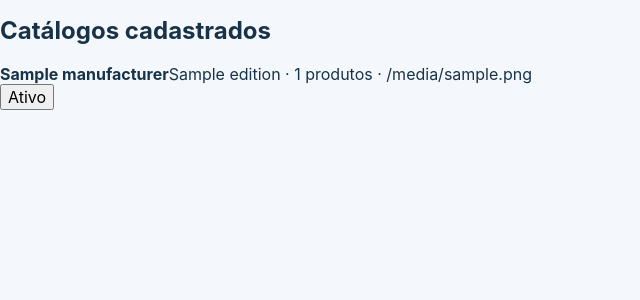
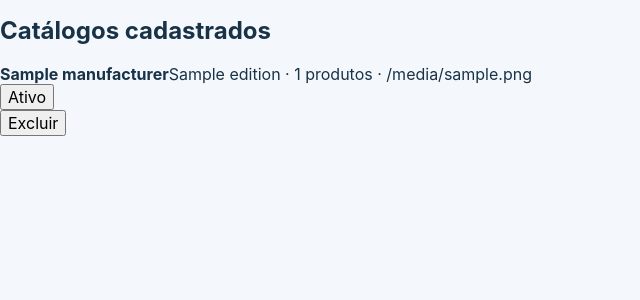
Before and after one commit to caelessa/PESQUISA_PECAS, a Flask app: template templates/admin_catalogs.html in a window 1280 px wide. Shown: the part 315-615 px from the top of the page, without its empty margins (0-640 px from the left). Run offline with Flask 3, Linux system fonts and the light colour scheme; the template is opened without the code that fills it: most values are stand-ins (such as "Sample title", 1, 10 or a date in 2020); some libraries are stand-ins or nearby versions.

Commit message:
Add files via upload

```diff
--- a/templates/admin_catalogs.html
+++ b/templates/admin_catalogs.html
@@ -25,7 +25,10 @@
     {% for catalog in catalogs %}
       <article class="catalog-row">
         <div><strong>{{ catalog.manufacturer }}</strong><span>{{ catalog.edition }} · {{ catalog.item_count }} produtos · {{ catalog.filename }}</span></div>
-        <form method="post" action="{{ url_for('toggle_catalog', catalog_id=catalog.id) }}"><button class="toggle {{ 'active' if catalog.active else '' }}" type="submit">{{ 'Ativo' if catalog.active else 'Inativo' }}</button></form>
+        <div class="catalog-actions">
+          <form method="post" action="{{ url_for('toggle_catalog', catalog_id=catalog.id) }}"><button class="toggle {{ 'active' if catalog.active else '' }}" type="submit">{{ 'Ativo' if catalog.active else 'Inativo' }}</button></form>
+          <form method="post" action="{{ url_for('delete_catalog', catalog_id=catalog.id) }}" onsubmit="return confirm('Excluir este catálogo e suas aplicações?')"><button class="delete-button" type="submit">Excluir</button></form>
+        </div>
       </article>
     {% else %}<div class="empty">Nenhum catálogo cadastrado.</div>{% endfor %}
   </section>
```
